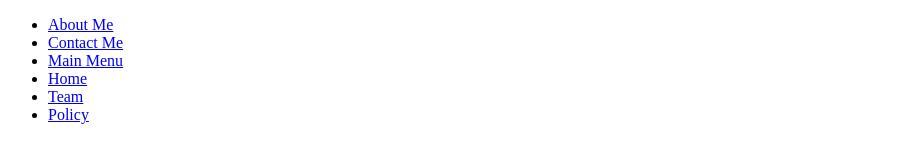
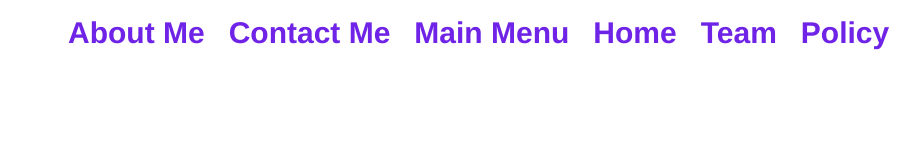
Before and after one commit to mdimran181/port-fol, a plain HTML site: page index.html in a window 1280 px wide. Shown: the whole page, without its empty margins (0-920 px from the left). Drawn offline with Linux system fonts and the light colour scheme.

Commit message:
this is update

```diff
--- a/index.html
+++ b/index.html
@@ -5,12 +5,23 @@
     <meta name="viewport" content="width=device-width, initial-scale=1.0">
     <title>Test Port</title>
     <style>
-
+     .menu ul li{
+         /* float: left; */
+         margin-left: 20px;
+         display: inline-block;
+     }
+     .menu ul li a{
+        text-decoration: none;
+        font-size: 30px;
+        font-weight: bold;
+        font-family: 'Franklin Gothic Medium', 'Arial Narrow', Arial, sans-serif;
+        color: rgb(110, 35, 231);
+     }
 
     </style>
 </head>
 <body>
-    <div>
+    <div class="menu">
         <ul>
             <li><a href="#">About Me</a></li>
             <li><a href="#">Contact Me</a></li>
```
